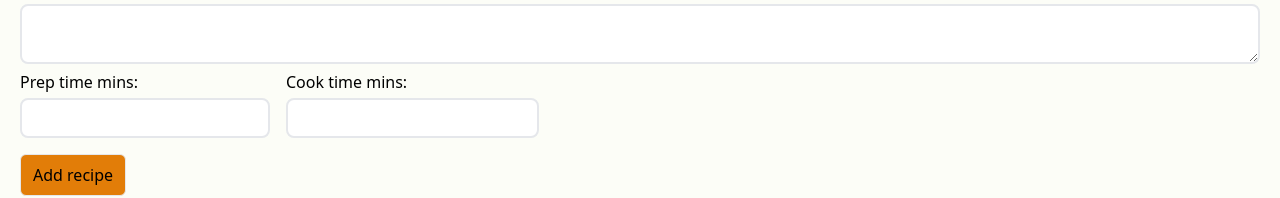
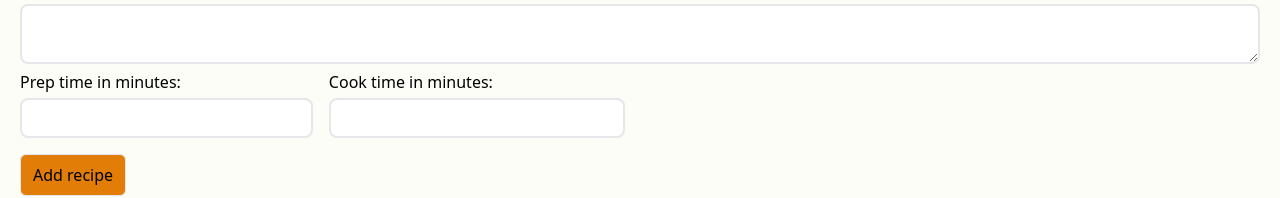
Before and after one commit to iO-Academy/2024-aug-fst-recipe-finder, a React (Vite) app: page /addrecipe/1 in a window 1280 px wide. Shown: the part 420-618 px from the top of the page. Built offline with nearby package versions, Linux system fonts and the light colour scheme.

Commit message:
changed title text

```diff
--- a/src/Pages/AddRecipe/index.tsx
+++ b/src/Pages/AddRecipe/index.tsx
@@ -79,14 +79,14 @@ function AddRecipe() {
           />
           <div className="flex space-x-4 mb-4">
             <NumberInput
-              title="Prep time mins:"
+              title="Prep time in minutes:"
               name="prep_time"
               id="preptime"
               min="0"
               max="5256000"
             />
             <NumberInput
-              title="Cook time mins:"
+              title="Cook time in minutes:"
               name="cook_time"
               id="cooktime"
               min="0"
```
